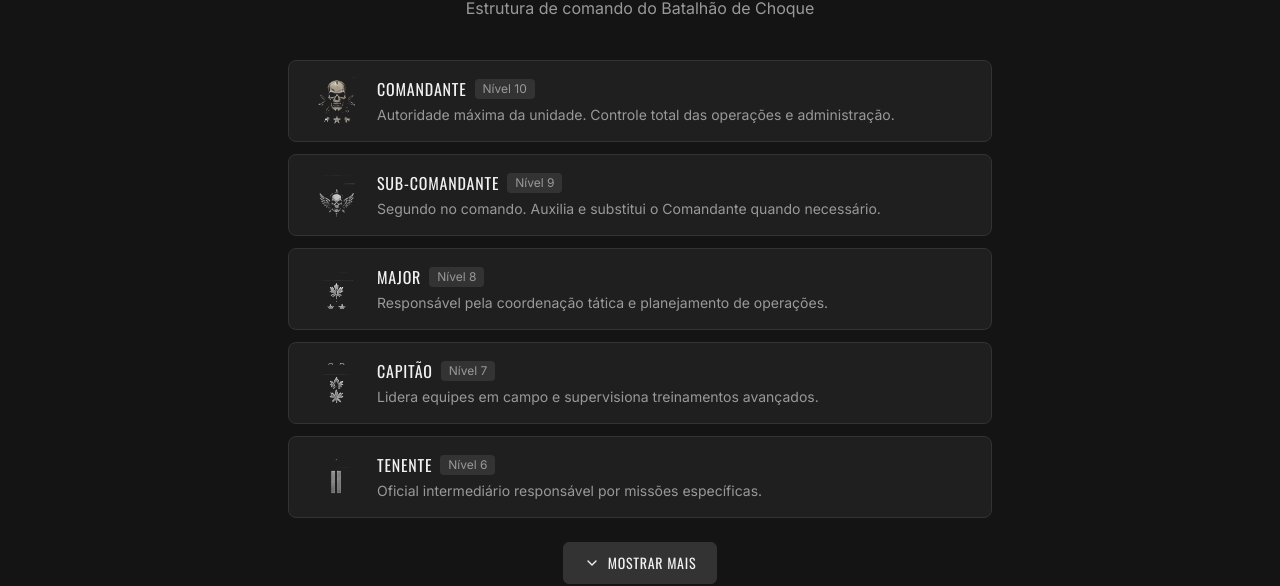
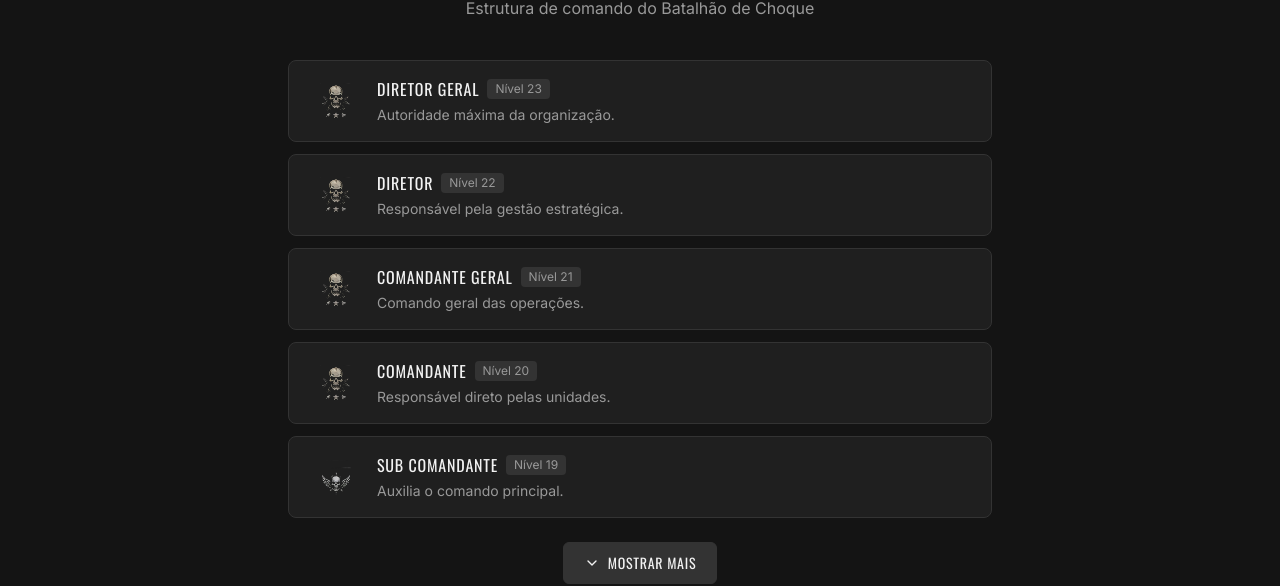
Before and after one commit to EdsonOdin/noiserp.choque, a React (Vite) app: page /hierarquia in a window 1280 px wide. Shown: the part 164-750 px from the top of the page. Built offline with nearby package versions, Linux system fonts and the light colour scheme; no server answers; the database is empty.

Commit message:
Atualização Hierarquias
Updated the hierarchy structure by defining a new PATENTES array and modifying the corresponding images and descriptions. Adjusted the layout sizes for consistency.

```diff
--- a/src/pages/Hierarquia.tsx
+++ b/src/pages/Hierarquia.tsx
@@ -1,6 +1,5 @@
 import { useState } from "react";
 import { ChevronDown } from "lucide-react";
-import { PATENTES } from "@/lib/store";
 
 import imgComandante from "@/assets/patentes/comandante.png";
 import imgSubComandante from "@/assets/patentes/sub-comandante.png";
@@ -13,30 +12,83 @@ import imgCabo from "@/assets/patentes/cabo.png";
 import imgSoldado from "@/assets/patentes/soldado.png";
 import imgRecruta from "@/assets/patentes/recruta.png";
 
+// NOVA ORDEM HIERÁRQUICA
+const PATENTES = [
+  "Diretor Geral",
+  "Diretor",
+  "Comandante Geral",
+  "Comandante",
+  "Sub Comandante",
+  "Corregedor Geral",
+  "Corregedoria",
+  "Supervisor",
+  "Coordenador",
+  "Coronel",
+  "Tenente Coronel",
+  "Major",
+  "Capitão",
+  "1º Tenente",
+  "2° Tenente",
+  "Aspirante",
+  "Sub Tenente",
+  "1º Sargento",
+  "2º Sargento",
+  "3º Sargento",
+  "Cabo",
+  "Soldado",
+  "Aluno",
+];
+
 const imagensMap: Record<string, string> = {
+  "Diretor Geral": imgComandante,
+  Diretor: imgComandante,
+  "Comandante Geral": imgComandante,
   Comandante: imgComandante,
-  "Sub-Comandante": imgSubComandante,
+  "Sub Comandante": imgSubComandante,
+  "Corregedor Geral": imgMajor,
+  Corregedoria: imgMajor,
+  Supervisor: imgCapitao,
+  Coordenador: imgTenente,
+  Coronel: imgMajor,
+  "Tenente Coronel": imgMajor,
   Major: imgMajor,
   Capitão: imgCapitao,
-  Tenente: imgTenente,
+  "1º Tenente": imgTenente,
+  "2° Tenente": imgTenente,
+  Aspirante: imgTenente,
+  "Sub Tenente": img1Sargento,
   "1º Sargento": img1Sargento,
   "2º Sargento": img2Sargento,
+  "3º Sargento": img2Sargento,
   Cabo: imgCabo,
   Soldado: imgSoldado,
-  Recruta: imgRecruta,
+  Aluno: imgRecruta,
 };
 
 const descricoes: Record<string, string> = {
-  Comandante: "Autoridade máxima da unidade. Controle total das operações e administração.",
-  "Sub-Comandante": "Segundo no comando. Auxilia e substitui o Comandante quando necessário.",
-  Major: "Responsável pela coordenação tática e planejamento de operações.",
-  Capitão: "Lidera equipes em campo e supervisiona treinamentos avançados.",
-  Tenente: "Oficial intermediário responsável por missões específicas.",
-  "1º Sargento": "Sargento sênior com responsabilidades de liderança operacional.",
-  "2º Sargento": "Auxiliar direto do 1º Sargento em operações de campo.",
-  Cabo: "Líder de esquadra com experiência comprovada em operações.",
-  Soldado: "Membro ativo com treinamento completo e apto para operações.",
-  Recruta: "Membro em fase de treinamento e avaliação inicial.",
+  "Diretor Geral": "Autoridade máxima da organização.",
+  Diretor: "Responsável pela gestão estratégica.",
+  "Comandante Geral": "Comando geral das operações.",
+  Comandante: "Responsável direto pelas unidades.",
+  "Sub Comandante": "Auxilia o comando principal.",
+  "Corregedor Geral": "Fiscaliza condutas e disciplina.",
+  Corregedoria: "Setor responsável por investigações internas.",
+  Supervisor: "Supervisiona operações e equipes.",
+  Coordenador: "Coordena setores específicos.",
+  Coronel: "Alta liderança operacional.",
+  "Tenente Coronel": "Subcomando estratégico.",
+  Major: "Coordenação tática.",
+  Capitão: "Liderança em campo.",
+  "1º Tenente": "Execução de missões.",
+  "2° Tenente": "Auxílio em operações.",
+  Aspirante: "Oficial em formação.",
+  "Sub Tenente": "Ligação entre oficiais e praças.",
+  "1º Sargento": "Liderança operacional sênior.",
+  "2º Sargento": "Apoio ao comando de equipe.",
+  "3º Sargento": "Execução e apoio tático.",
+  Cabo: "Comando de pequenas equipes.",
+  Soldado: "Operacional ativo.",
+  Aluno: "Em fase de formação.",
 };
 
 const INITIAL_SHOW = 5;
@@ -58,9 +110,10 @@ export default function Hierarquia() {
         <div className="space-y-3">
           {displayed.map((patente, i) => {
             const img = imagensMap[patente];
-            // Proporção: maior patente => maior insígnia
-            const sizes = ["w-12", "w-11", "w-10", "w-10", "w-9", "w-9", "w-8", "w-8", "w-7", "w-7"];
+
+            const sizes = Array(25).fill("w-9"); // padronizei tamanho pra não quebrar layout
             const sizeClass = sizes[i] || "w-9";
+
             return (
               <div
                 key={patente}
```
